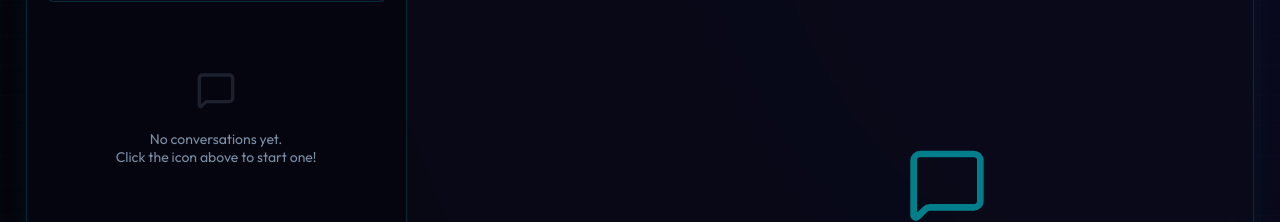
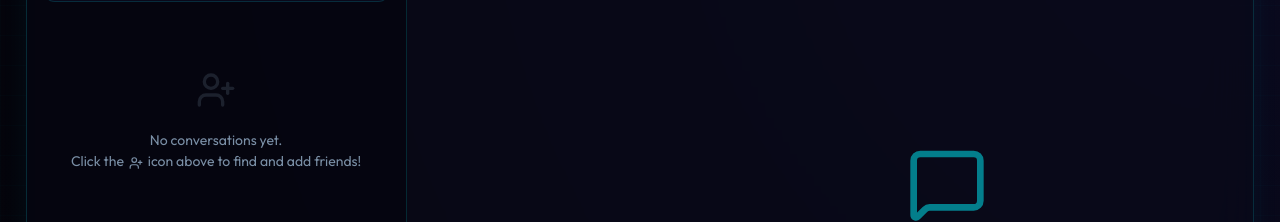
Before and after one commit to siddhantkumar101/chattrix-chat-application, a React (Vite) app in the folder frontend/: page / in a window 1280 px wide. Shown: the part 175-397 px from the top of the page. Built offline with nearby package versions, Linux system fonts and the light colour scheme; no server answers; sample sign-in values are in the browser's storage.

Commit message:
style: improve empty states and add global search fallback button

```diff
--- a/frontend/src/components/Sidebar.jsx
+++ b/frontend/src/components/Sidebar.jsx
@@ -181,8 +181,20 @@ const Sidebar = ({ setSelectedConversation, selectedConversation, onlineUsers })
           <>
             {filteredConversations.length === 0 && !search && (
               <div style={{ padding: '40px 20px', textAlign: 'center', color: 'var(--text-secondary)' }}>
-                <MessageSquare size={40} style={{ marginBottom: '16px', opacity: 0.2 }} />
-                <p style={{ fontSize: '14px' }}>No conversations yet.<br/>Click the icon above to start one!</p>
+                <UserPlus size={40} style={{ marginBottom: '16px', opacity: 0.2 }} />
+                <p style={{ fontSize: '14px', lineHeight: '1.5' }}>No conversations yet.<br/>Click the <UserPlus size={14} style={{display: 'inline', verticalAlign: 'middle', margin: '0 2px'}}/> icon above to find and add friends!</p>
+              </div>
+            )}
+            {filteredConversations.length === 0 && search && (
+              <div style={{ padding: '40px 20px', textAlign: 'center', color: 'var(--text-secondary)' }}>
+                <Search size={40} style={{ marginBottom: '16px', opacity: 0.2 }} />
+                <p style={{ fontSize: '14px', marginBottom: '16px' }}>No existing chats found for "{search}".</p>
+                <button
+                  onClick={fetchUsers}
+                  style={{ background: 'var(--primary-color)', color: '#000', border: 'none', padding: '10px 20px', borderRadius: '20px', cursor: 'pointer', fontWeight: 'bold' }}
+                >
+                  Search Global Users
+                </button>
               </div>
             )}
             {filteredConversations.map((conv) => {
```
